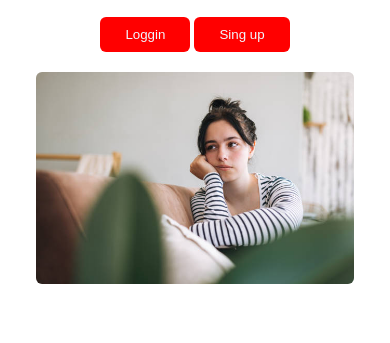
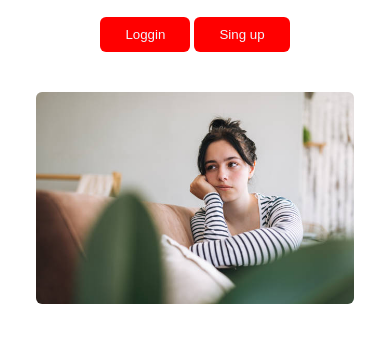
Before and after one commit to Babu00108/hero-practice, a plain HTML site: page index.html in a window 390 px wide. Shown: the part 341-684 px from the top of the page. Drawn offline with Linux system fonts and the light colour scheme.

Commit message:
new file addeed

```diff
--- a/style.css
+++ b/style.css
@@ -143,6 +143,18 @@ button {
       .navigation{
     padding: 10px 0px;
     }
+    .hero-img img {
+    max-width: 100%;
+    border-radius: 6px;
+    }
+        .hero-img  {
+    width: 600px;
+    margin-top: 20px;
+    }
+    .container {
+    width: 100%;
+    margin: 0 auto;
+    }
 
 
 }
```
